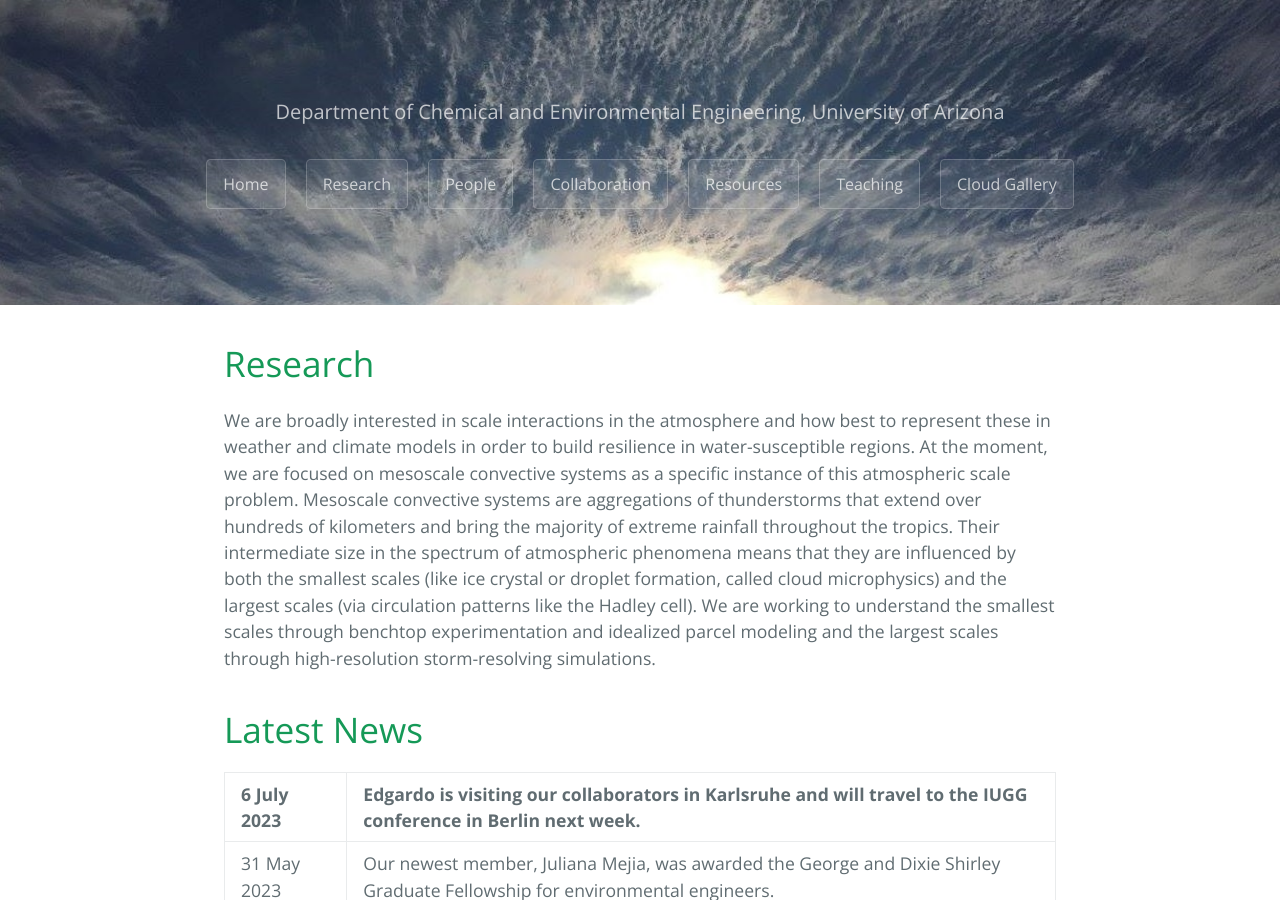
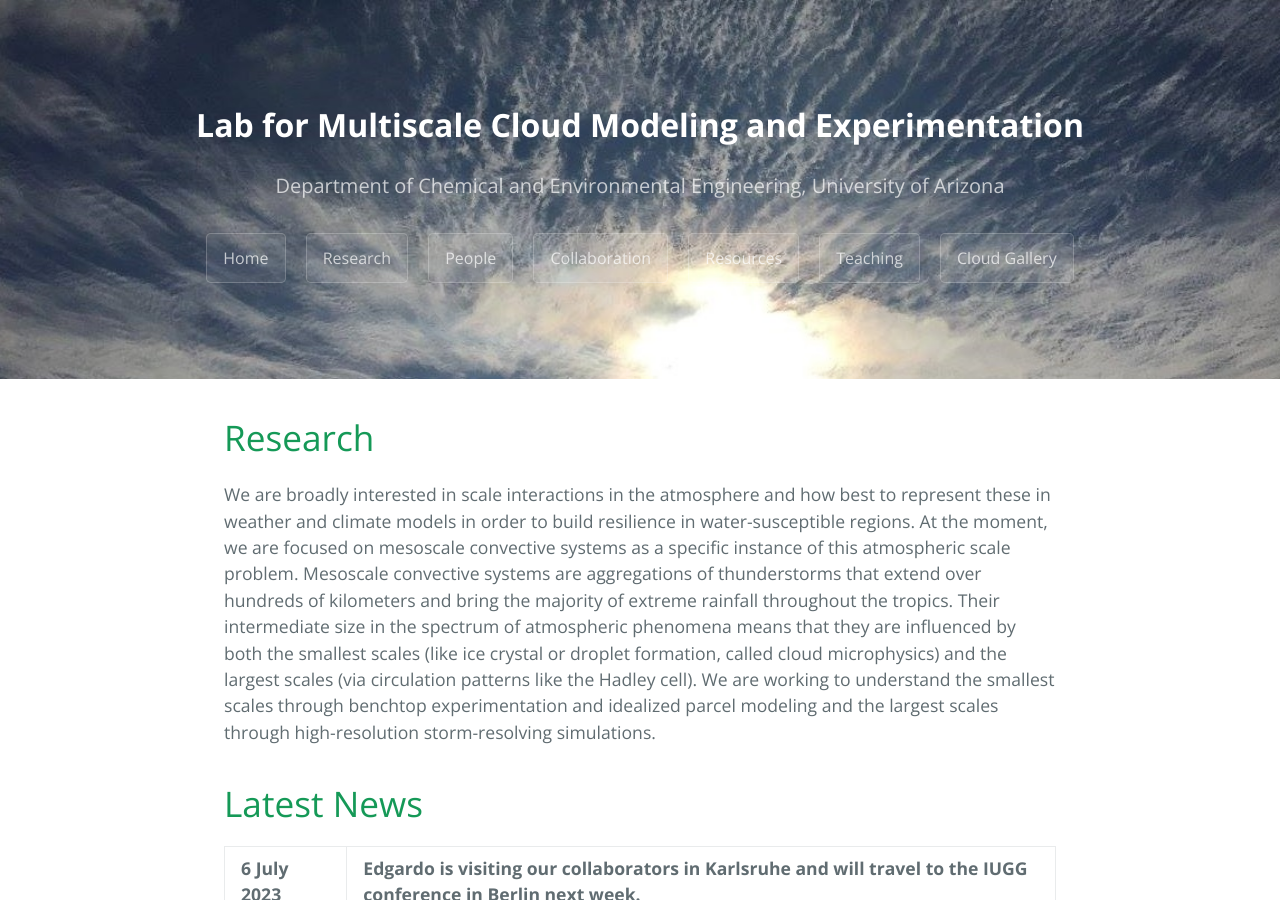
Before and after one commit to sylviasullivan/sylviasullivan.github.io, a Jekyll site: the page built from index.md, in a window 1280 px wide and 900 px high. Built offline with Jekyll 4.4.1, drawn with Linux system fonts in a browser that asks for light colours.

Commit message:
Add an h1 element for the title to the header

```diff
--- a/_layouts/default.html
+++ b/_layouts/default.html
@@ -23,6 +23,7 @@
     <a id="skip-to-content" href="#content">Skip to the content.</a>
 
     <header class="page-header" role="banner">
+      <h1 class="project-title">Lab for Multiscale Cloud Modeling and Experimentation</h1>
       <h2 class="project-tagline">{{ page.description | default: site.description | default: site.github.project_tagline }}</h2>
       {% if site.github.is_project_page %}
         <a href="{{ site.github.repository_url }}" class="btn">View on GitHub</a>
```
